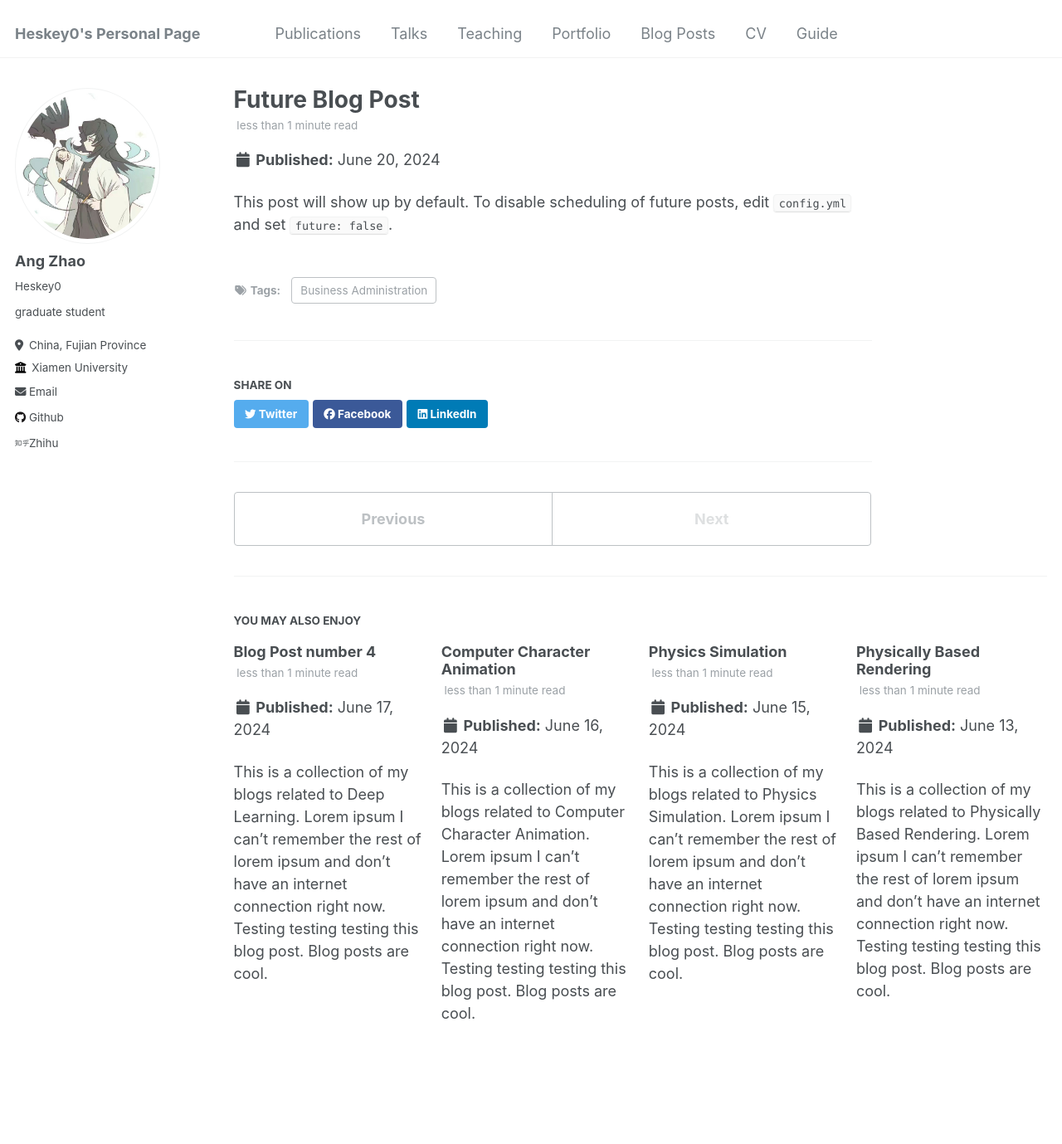
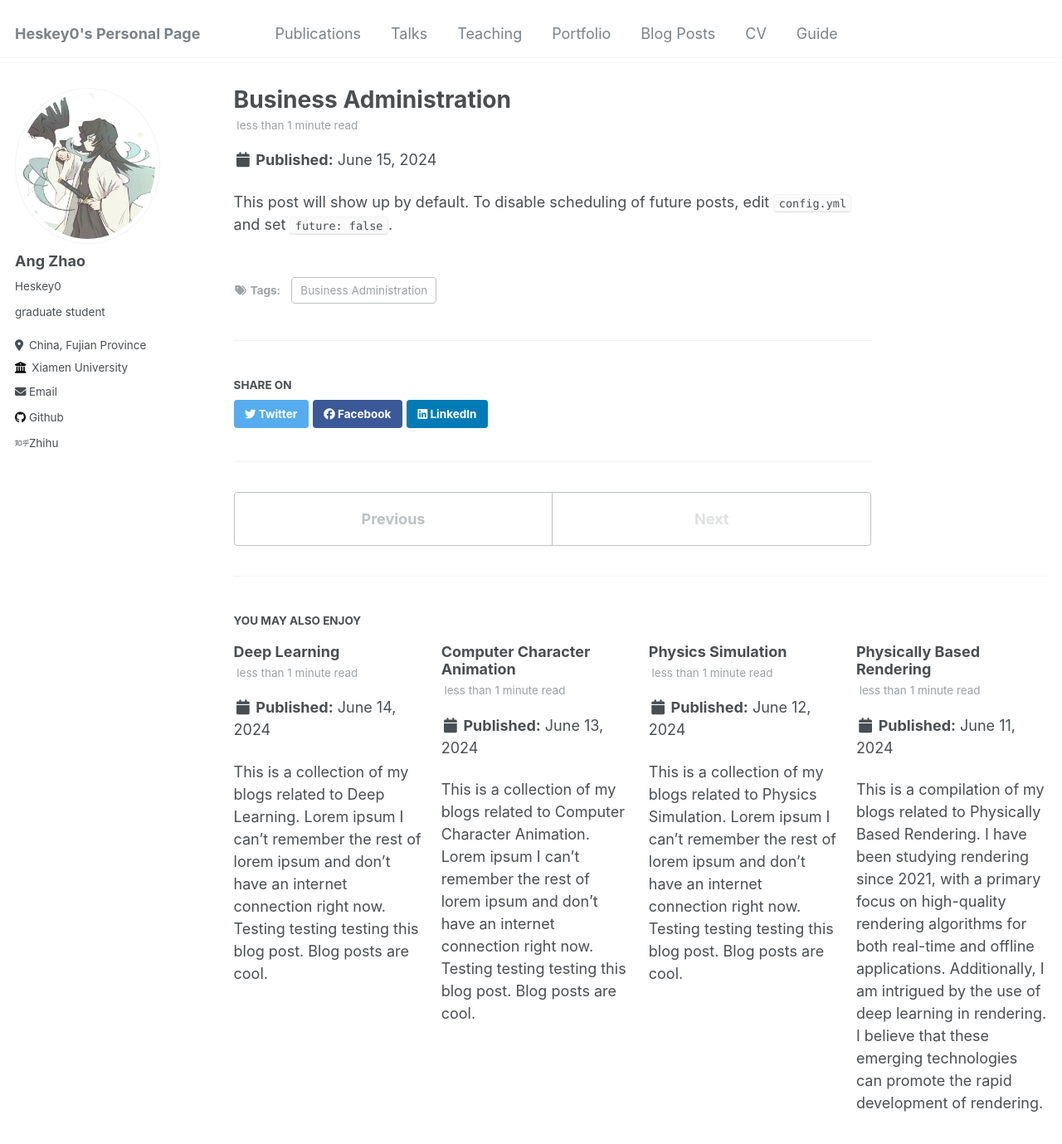
Before and after one commit to Heskey0/Heskey0.github.io, a Jekyll site: the page built from _posts/2199-01-01-future-post.md, in a window 1280 px wide and 1400 px high. Shown: the top 1379 px of the window at 83% size. Built offline with Jekyll 4.4.1, drawn with Linux system fonts in a browser that asks for light colours.

Commit message:
complete Homepage

```diff
--- a/_posts/2012-08-14-blog-post-1.md
+++ b/_posts/2012-08-14-blog-post-1.md
@@ -1,6 +1,6 @@
 ---
 title: 'Physically Based Rendering'
-date: 2024-06-13
+date: 2024-06-11
 permalink: /posts/2012/08/blog-post-1/
 tags:
   - Rendering
@@ -9,18 +9,11 @@ tags:
 
 ---
 
-This is a collection of my blogs related to Physically Based Rendering. Lorem ipsum I can't remember the rest of lorem ipsum and don't have an internet connection right now. Testing testing testing this blog post. Blog posts are cool.
+This is a compilation of my blogs related to Physically Based Rendering. I have been studying rendering since 2021, with a primary focus on high-quality rendering algorithms for both real-time and offline applications. Additionally, I am intrigued by the use of deep learning in rendering. I believe that these emerging technologies can promote the rapid development of rendering.
 
-Headings are cool
-======
+# My Related Blogs are as follows:
 
-You can have many headings
-======
-
-Aren't headings cool?
-------
-
-### 1. Photorealistic Rendering
+## 1. Photorealistic Rendering
 
 [波动光学下的渲染方程 - 知乎](https://zhuanlan.zhihu.com/p/565692297)
 
@@ -42,11 +35,11 @@ Aren't headings cool?
 
 [SIGGRAPH2021-用神经网络压缩复杂光源 - 博客园](https://www.cnblogs.com/Heskey0/p/15989257.html)
 
-### 2. Deep Learning for Rendering
+## 2. Deep Learning for Rendering
 
 [实时神经网络体渲染管线，从理论到代码一把梭！ - 知乎 (zhihu.com)](https://zhuanlan.zhihu.com/p/702476105)
 
-### 3. Rendering in Game Engine
+## 3. Rendering in Game Engine
 
 [Unity SRP底层执行过程 - 博客园](https://www.cnblogs.com/Heskey0/p/15663871.html)
 
--- a/_posts/2013-08-14-blog-post-2.md
+++ b/_posts/2013-08-14-blog-post-2.md
@@ -1,6 +1,6 @@
 ---
 title: 'Physics Simulation'
-date: 2024-06-15
+date: 2024-06-12
 permalink: /posts/2013/08/blog-post-2/
 tags:
   - Computer Graphics
--- a/_posts/2014-08-14-blog-post-3.md
+++ b/_posts/2014-08-14-blog-post-3.md
@@ -1,6 +1,6 @@
 ---
 title: 'Computer Character Animation'
-date: 2024-06-16
+date: 2024-06-13
 permalink: /posts/2014/08/blog-post-3/
 tags:
   - Computer Graphics
--- a/_posts/2199-01-01-future-post.md
+++ b/_posts/2199-01-01-future-post.md
@@ -1,6 +1,6 @@
 ---
-title: 'Future Blog Post'
-date: 2024-06-20
+title: 'Business Administration'
+date: 2024-06-15
 permalink: /posts/2012/08/blog-post-4/
 tags:
   - Business Administration
```
Also changed, not shown: _pages/about.md (+6 -2 lines), _posts/2015-08-14-blog-post-4.md (+2 -2 lines), 1 other file.
